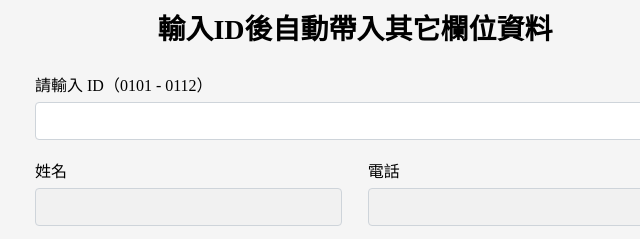
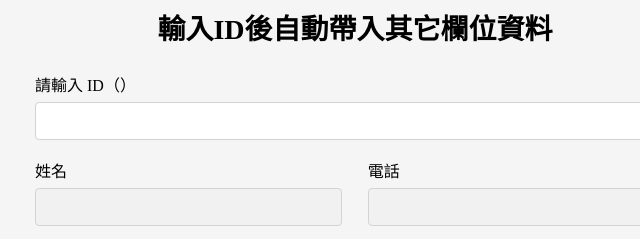
Before and after one commit to tcfabuy/buy.github.io, a plain HTML site: page index.html in a window 1280 px wide. Shown: the part 394-633 px from the top of the page, 285-925 px from the left. Drawn offline with nearby package versions, Linux system fonts and the light colour scheme.

Commit message:
Update index.html

```diff
--- a/index.html
+++ b/index.html
@@ -51,7 +51,7 @@
 
         </div>
         <div class="form-group">
-          <label for="main_id">請輸入 ID（0101 - 0112）</label>
+          <label for="main_id">請輸入 ID（）</label>
           <input class="form-control" id="main_id" type="number" v-model="id" @input="limitIdLen(id)"/>
         </div>
         <div class="two-col">
```
